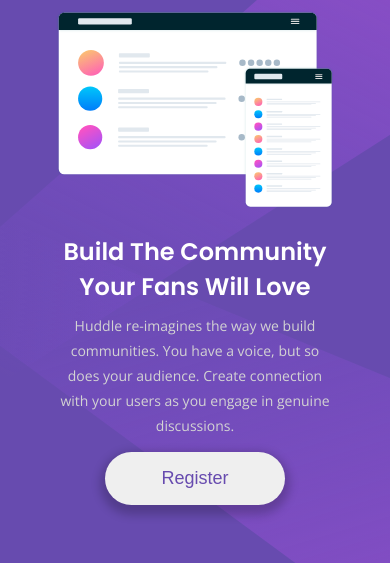
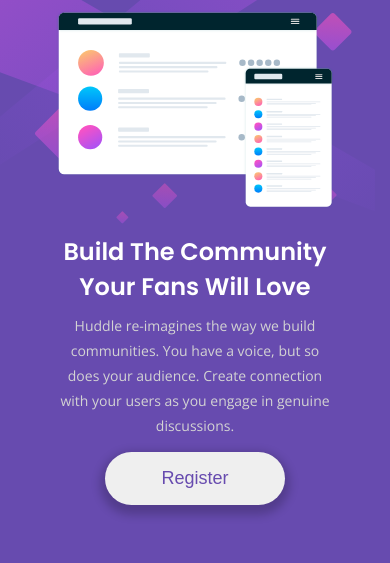
Before and after one commit to zwei9lake/huddle-landing-page-with-a-single-introductory-section, a plain HTML site: page index.html in a window 390 px wide. Shown: the part 149-712 px from the top of the page. Drawn offline with nearby package versions, Linux system fonts and the light colour scheme.

Commit message:
add mobile background

```diff
--- a/styles.css
+++ b/styles.css
@@ -84,6 +84,12 @@
 }
 
 @media screen and (max-width: 800px) {
+  html {
+    background-image: url("/images/bg-mobile.svg");
+    background-color: var(--Violet);
+    background-repeat: no-repeat;
+  }
+
   main {
     display: flex;
     flex-direction: column;
```
